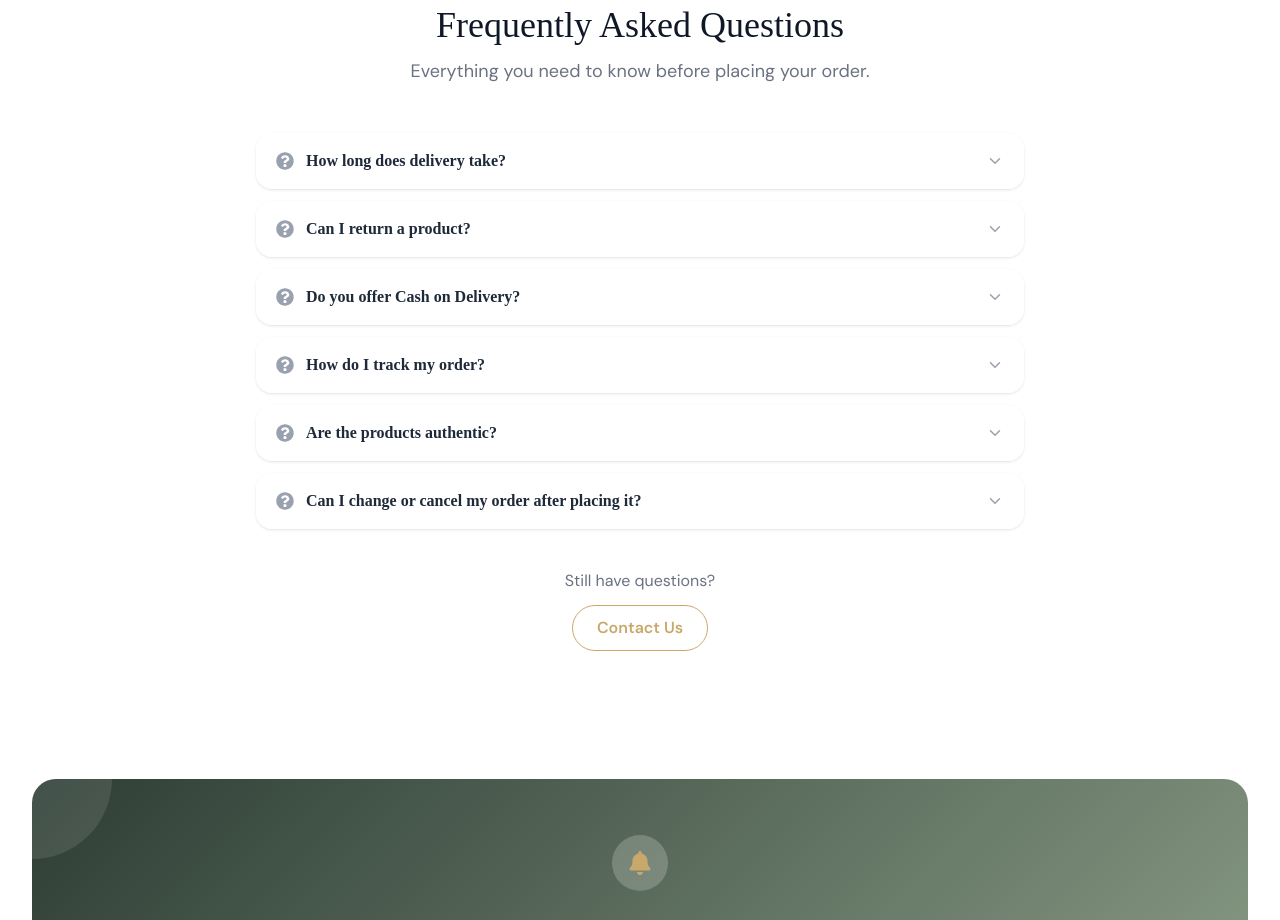
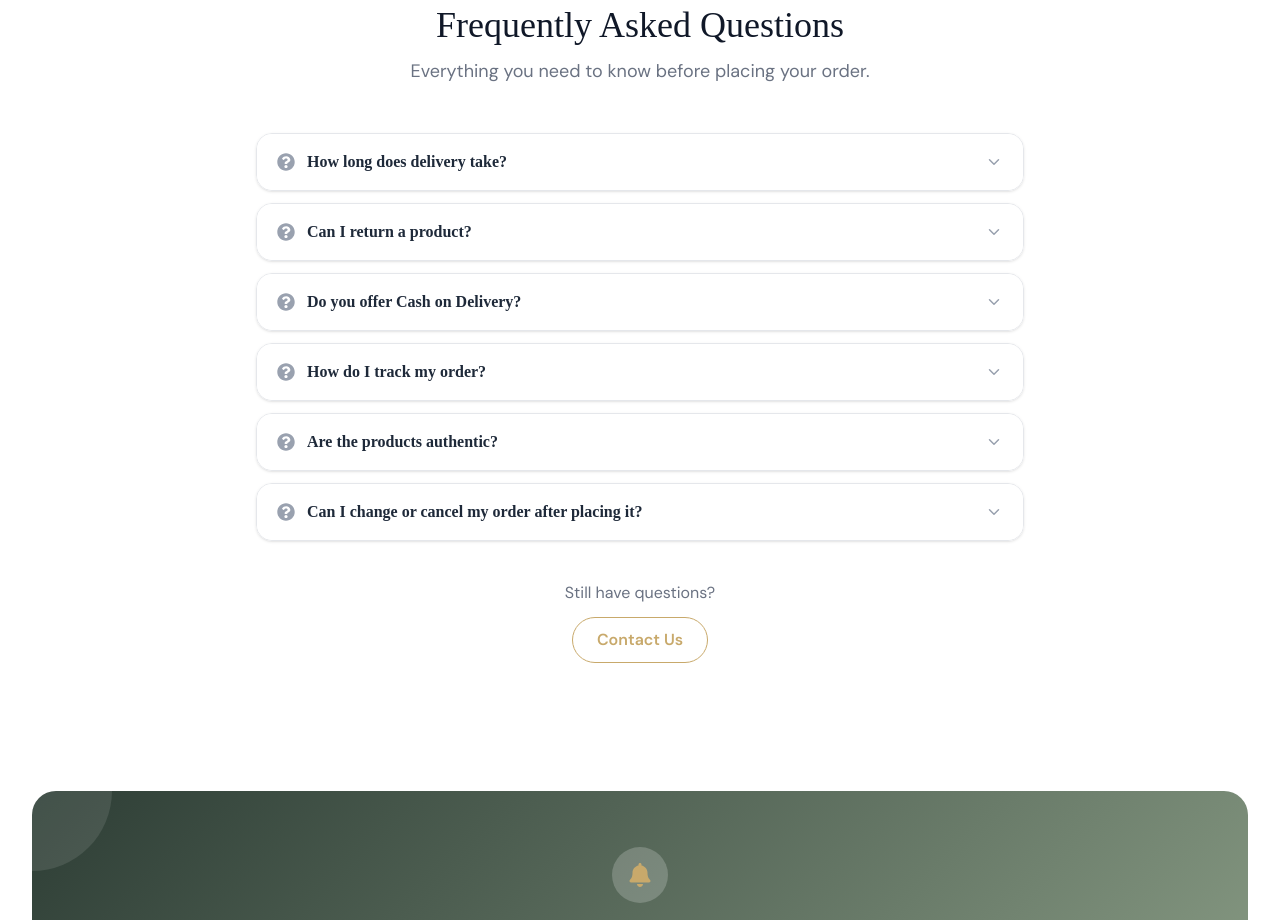
Before and after one commit to hakimcolor/Fashion-Store-Using-Local-Storage-, a React (Vite) app: page / in a window 1280 px wide. Shown: the part 5140-6060 px from the top of the page. Built offline with nearby package versions, Linux system fonts and the light colour scheme; a web font is replaced by a local one.

Commit message:
fix the faq

```diff
--- a/src/Components/FAQ.jsx
+++ b/src/Components/FAQ.jsx
@@ -41,7 +41,7 @@ const FAQ = () => {
         {faqs.map((faq, i) => (
           <div
             key={i}
-            className=" border-gray-200 dark:border-gray-700 rounded-2xl overflow-hidden shadow-sm hover:shadow-md transition-shadow duration-300"
+            className="border border-gray-200 dark:border-gray-700 rounded-2xl overflow-hidden shadow-sm hover:shadow-md transition-shadow duration-300"
           >
             <button
               onClick={() => toggle(i)}
```
